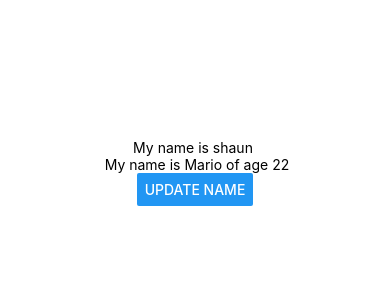
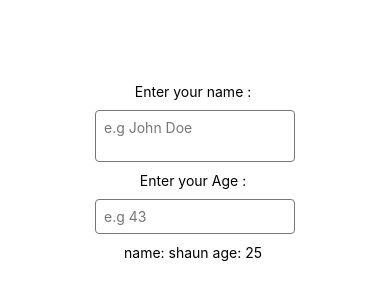
Before and after one commit to rai8/react-native-intro, a React Native app: screen / in a window 390 px wide. Shown: the part 250-550 px from the top of the page. Built offline with nearby package versions, Linux system fonts and the light colour scheme.

Commit message:
use of Text Input

```diff
--- a/App.js
+++ b/App.js
@@ -1,24 +1,31 @@
 import React, { useState } from 'react'
-import { Button, StyleSheet, Text, View } from 'react-native'
+import { StyleSheet, Text, TextInput, View } from 'react-native'
 
 export default function App() {
   const [name, setName] = useState('shaun')
-  const [person, setPerson] = useState({ name: 'Mario', age: 22 })
-  const clickHandler = () => {
-    setName('Rhytonne')
-    setPerson({ name: 'Luigi', age: 45 })
-  }
+  const [age, setAge] = useState('25')
+
   return (
     <View style={styles.container}>
-      <Text>My name is {name} </Text>
+      <Text>Enter your name : </Text>
+      <TextInput
+        multiline //add more than a single line
+        style={styles.input}
+        placeholder='e.g John Doe'
+        placeholderTextColor='#777'
+        onChangeText={val => setName(val)}
+      />
+      <Text>Enter your Age : </Text>
+      <TextInput
+        keyboardType='numeric'
+        style={styles.input}
+        placeholder='e.g 43'
+        placeholderTextColor='#777'
+        onChangeText={val => setAge(val)}
+      />
       <Text>
-        {' '}
-        My name is {person.name} of age {person.age}
+        name: {name} age: {age}{' '}
       </Text>
-      <Text></Text>
-      <View style={styles.buttonContainer}>
-        <Button title='Update Name' onPress={clickHandler} />
-      </View>
     </View>
   )
 }
@@ -30,5 +37,12 @@
     alignItems: 'center',
     justifyContent: 'center',
   },
-  buttonContainer: {},
+  input: {
+    borderWidth: 1,
+    borderColor: '#777',
+    margin: 10,
+    width: 200,
+    padding: 8,
+    borderRadius: 4,
+  },
 })
```
